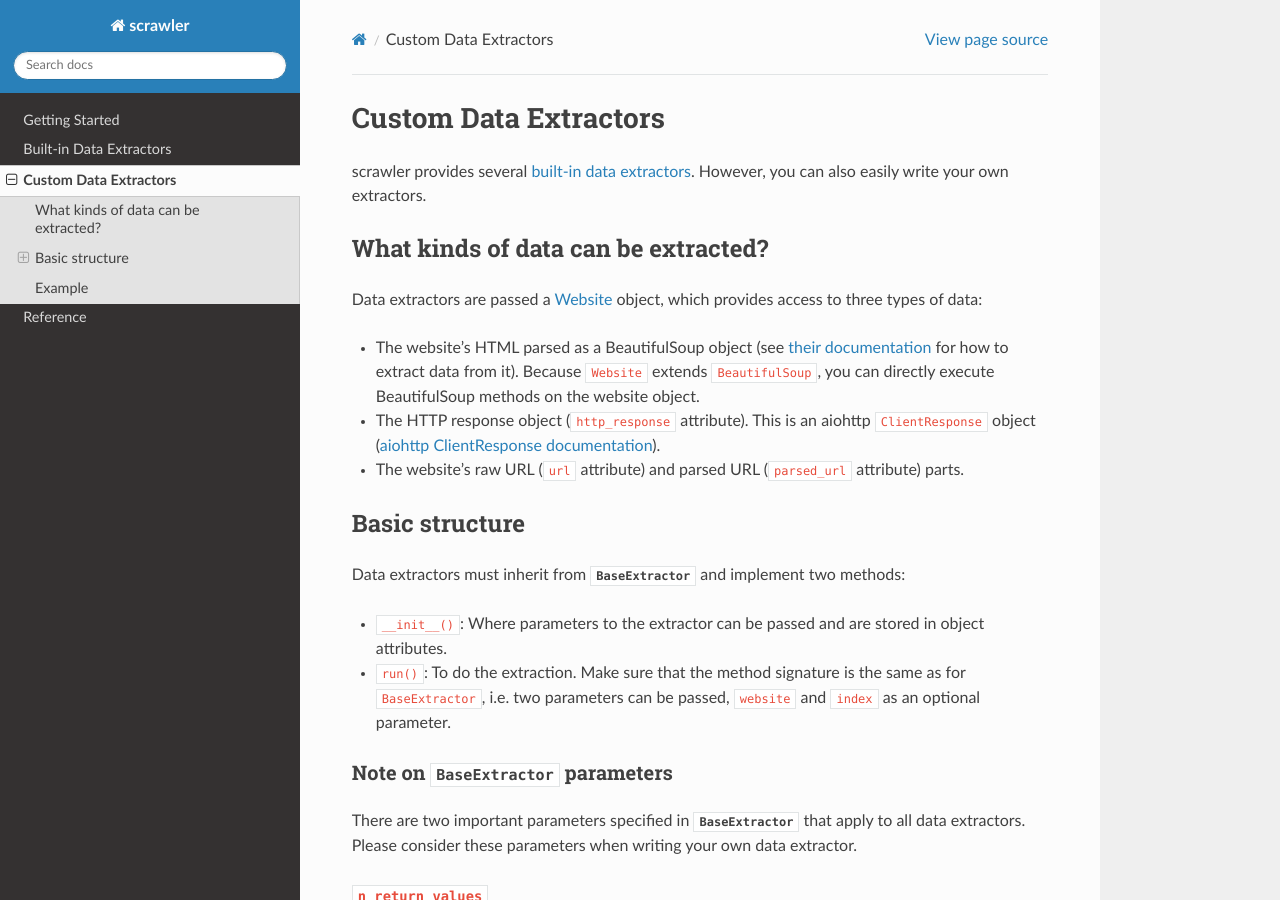
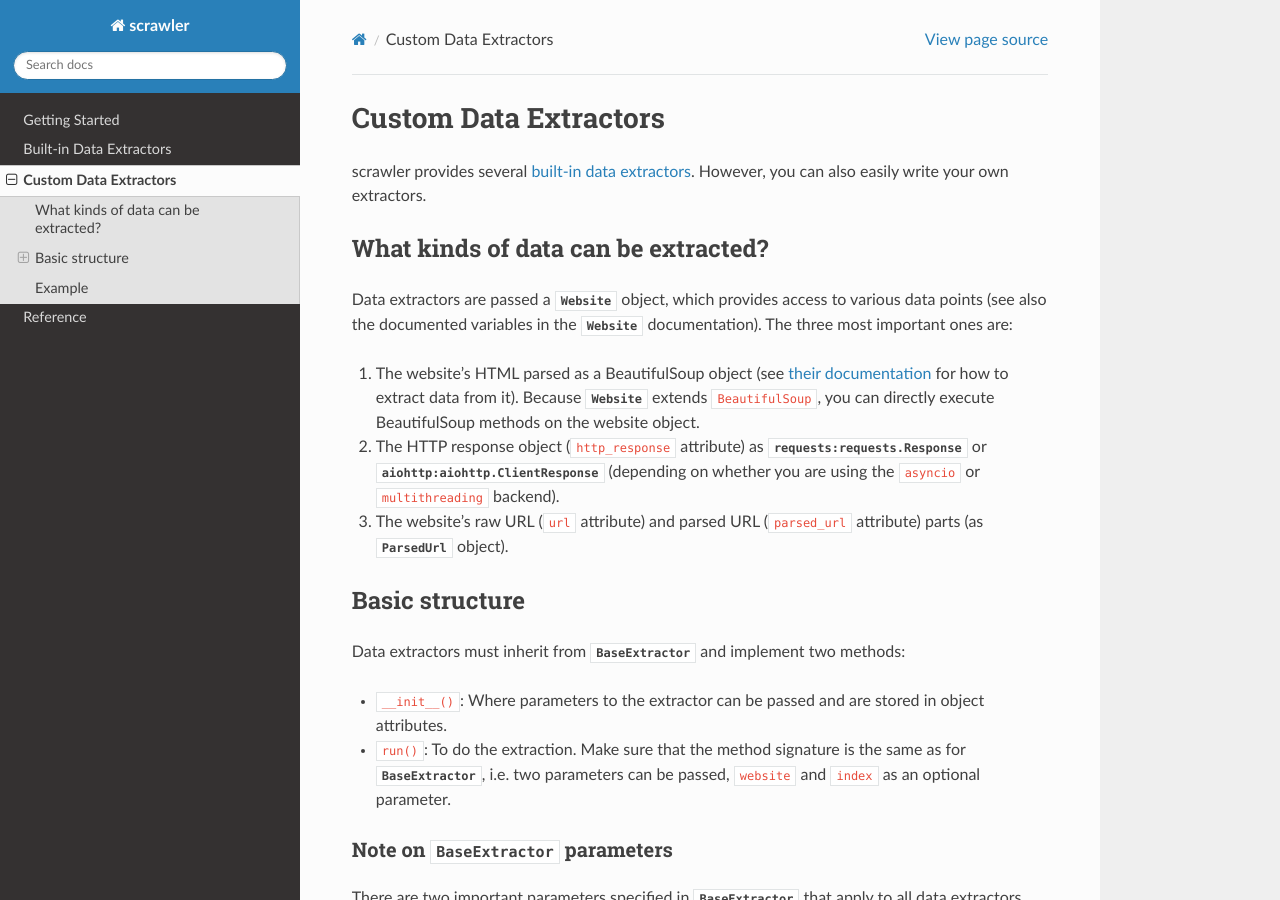
Before and after one commit to dglttr/scrawler, a Sphinx documentation site: the page built from docs/custom_data_extractors.rst, in a window 1280 px wide and 900 px high. Built offline with Sphinx 7.4.7 and the Read the Docs theme 2.0.0, drawn with Linux system fonts in a browser that asks for light colours.

Commit message:
[MOD] Improvements to documentation

```diff
--- a/docs/custom_data_extractors.rst
+++ b/docs/custom_data_extractors.rst
@@ -6,18 +6,19 @@ scrawler provides several `built-in data extractors <built_in_data_extractors.ht
 What kinds of data can be extracted?
 ------------------------------------
 
-Data extractors are passed a `Website <website.html>`__ object, which provides access
-to three types of data:
+Data extractors are passed a :class:`.Website` object, which provides access to various data points
+(see also the documented variables in the :class:`.Website` documentation).
+The three most important ones are:
 
--  The website's HTML parsed as a BeautifulSoup object (see `their
+1. The website's HTML parsed as a BeautifulSoup object (see `their
    documentation <https://www.crummy.com/software/BeautifulSoup/bs4/doc/>`__
-   for how to extract data from it). Because ``Website`` extends
+   for how to extract data from it). Because :class:`.Website` extends
    ``BeautifulSoup``, you can directly execute BeautifulSoup methods on
    the website object.
--  The HTTP response object (``http_response`` attribute). This is an
-   aiohttp ``ClientResponse`` object (`aiohttp ClientResponse documentation <https://docs.aiohttp.org/en/v3.7.3/client_reference.html#aiohttp.ClientResponse>`__).
--  The website's raw URL (``url`` attribute) and parsed URL
-   (``parsed_url`` attribute) parts.
+2. The HTTP response object (``http_response`` attribute) as :class:`requests:requests.Response` or :class:`aiohttp:aiohttp.ClientResponse`
+   (depending on whether you are using the ``asyncio`` or ``multithreading`` backend).
+3. The website's raw URL (``url`` attribute) and parsed URL
+   (``parsed_url`` attribute) parts (as :class:`.ParsedUrl` object).
 
 Basic structure
 ---------------
@@ -27,7 +28,7 @@ Data extractors must inherit from :class:`.BaseExtractor` and implement two meth
 -  ``__init__()``: Where parameters to the extractor can be passed and
    are stored in object attributes.
 -  ``run()``: To do the extraction. Make sure that the method signature
-   is the same as for ``BaseExtractor``, i.e. two parameters can be
+   is the same as for :class:`.BaseExtractor`, i.e. two parameters can be
    passed, ``website`` and ``index`` as an optional parameter.
 
 Note on :class:`.BaseExtractor` parameters
@@ -39,12 +40,12 @@ Please consider these parameters when writing your own data extractor.
 ^^^^^^^^^^^^^^^^^^^
 The parameter ``n_return_values`` specifies the number of values
 that will be returned by the extractor. This is almost always 1, but
-there are cases such as ``DateExtractor`` which may return more values.
+there are cases such as :class:`.DateExtractor` which may return more values.
 If you build your own data extractor that may return more than one
 value, make sure to update ``self.n_return_values``. This attribute is
 used to validate that the length of the header of the CSV file equals
 the number of columns generated by the search attributes. Have a look at
-the implementation of ``DateExtractor`` to see how this might be handled.
+the implementation of :class:`.DateExtractor` to see how this might be handled.
 
 ``dynamic_parameters``
 ^^^^^^^^^^^^^^^^^^^^^^
@@ -66,7 +67,7 @@ index. In this example, a different ID will be put for each crawled domain:
 Note that when enabling ``dynamic_parameters``, to parameters going into
 this data extractor can only have one of two forms:
 
--  A ``list`` (not a ``tuple``!) where each list entry matches *exactly one* URL
+-  A :class:`list` (not a :class:`tuple`!) where each list entry matches *exactly one* URL
    (in the same order as in the list of the URLs, see variable
    ``DOMAINS_TO_CRAWL`` in the example above).
 -  A constant (of a type other than list) than will be the same for all
--- a/docs/reference.rst
+++ b/docs/reference.rst
@@ -41,7 +41,9 @@ web_utils
 ~~~~~~~~~
 .. automodule:: scrawler.utils.web_utils
    :members:
-   :undoc-members:
+
+   .. autoclass:: ParsedUrl
+      :members:
 
 attributes
 ----------
```
